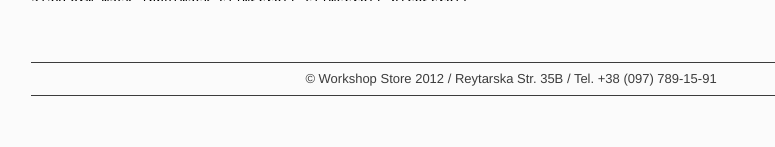
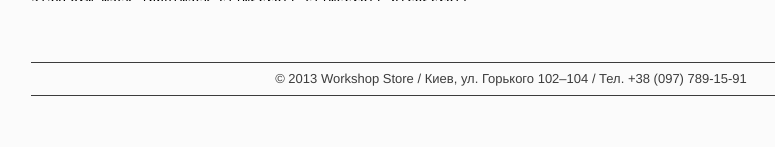
Before and after one commit to prgagarina167/django-workshopstore, a Django app: page /contact/ in a window 1280 px wide. Shown: the part 653-800 px from the top of the page, without its empty margins (129-904 px from the left). Run offline with Django 3.2, Linux system fonts and the light colour scheme; tables that the repository leaves empty hold one stand-in row (values such as "Sample post"); some libraries are stand-ins or nearby versions.

Commit message:
base template changes

```diff
--- a/workshopstore/templates/base.html
+++ b/workshopstore/templates/base.html
@@ -19,7 +19,7 @@
 	<body lang="en">
 	    <div class="container_4">
 	        <div id="logo">
-	            <h2><a href="/"><img src="{{ STATIC_URL }}logo.png"></a></h2>
+	            <h2><a href="{% url 'index' %}"><img src="{{ STATIC_URL }}logo.png"></a></h2>
 	        </div>
 	        <div id="menu">
 	            <ul>
@@ -46,7 +46,7 @@
 	        {% block content %}{% endblock %}
 
 	        {% block footer %}
-	        <div id="footer" class="small">&copy; Workshop Store 2012 / Reytarska Str. 35B / Tel. +38 (097) 789-15-91</div>
+	        <div id="footer" class="small">&copy; 2013 Workshop Store / Киев, ул. Горького 102–104 / Тел. +38 (097) 789-15-91</div>
 	        {% endblock %}
 	    </div>
 	</body>
```
